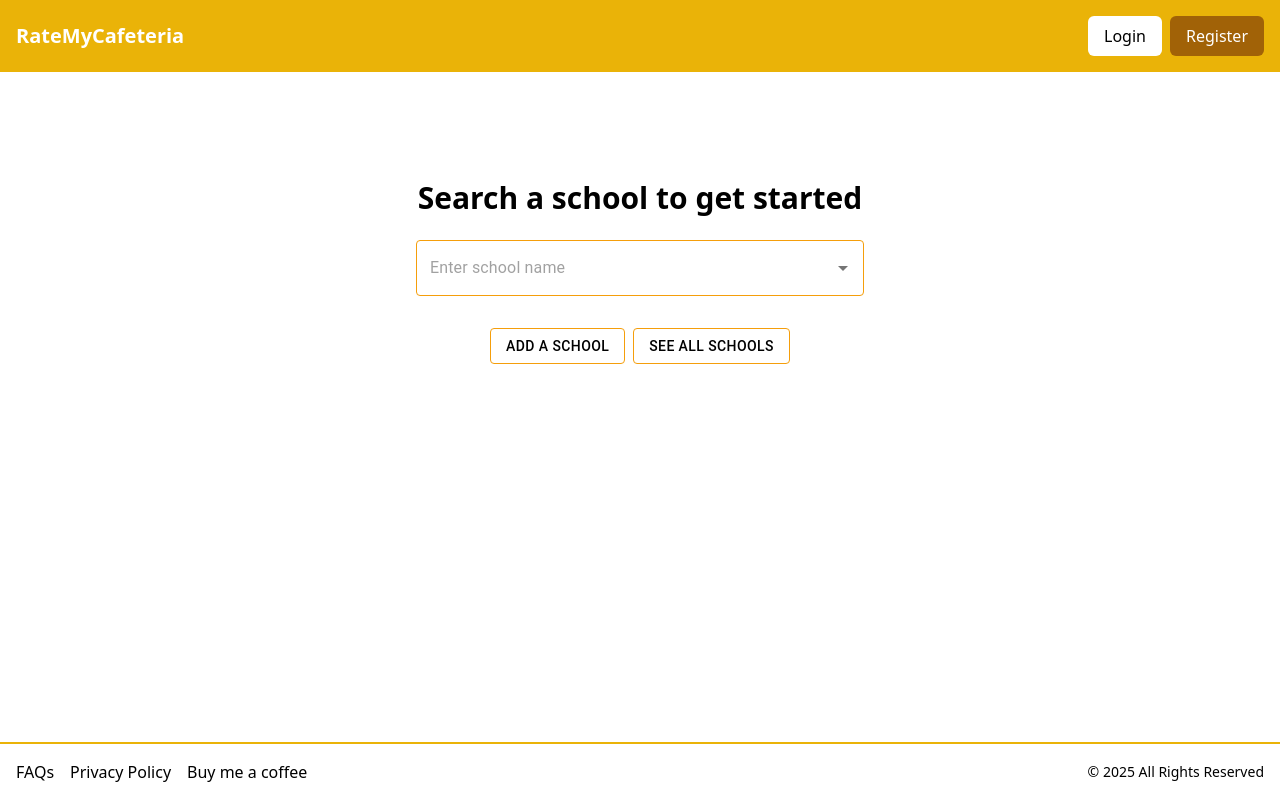
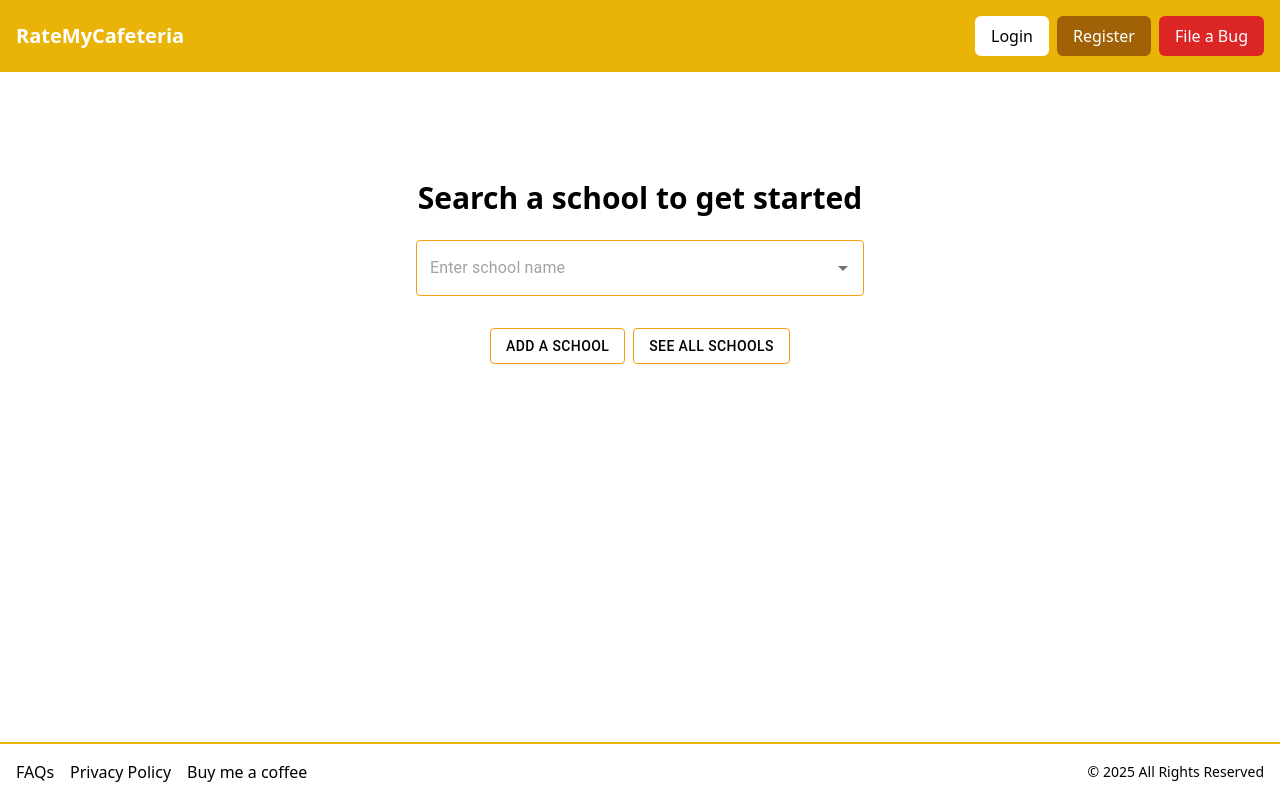
Before and after one commit to nnayk/ratemycafeteria, a Next.js app in the folder frontend/: page / in a window 1280 px wide. Built offline with nearby package versions, Linux system fonts and the light colour scheme; no server answers.

Commit message:
Add file a bug pg

```diff
--- a/frontend/app/components/NavBar.tsx
+++ b/frontend/app/components/NavBar.tsx
@@ -66,6 +66,12 @@ export const Navbar: React.FC = () => {
               >
                 Register
               </button>
+			  <button
+				  onClick={() => window.open('https://docs.google.com/forms/d/e/1FAIpQLSeL6vxDf8SGlOoybnsfDLLTZv9fCf0p1KxkCzwCrw4oofewiQ/viewform?usp=header', '_blank')}
+				  className={`${buttonClasses} bg-red-600 text-white hover:bg-red-500 ml-2`}
+    		  >
+				  File a Bug
+      		  </button>
             </>
           )}
         </div>
```
